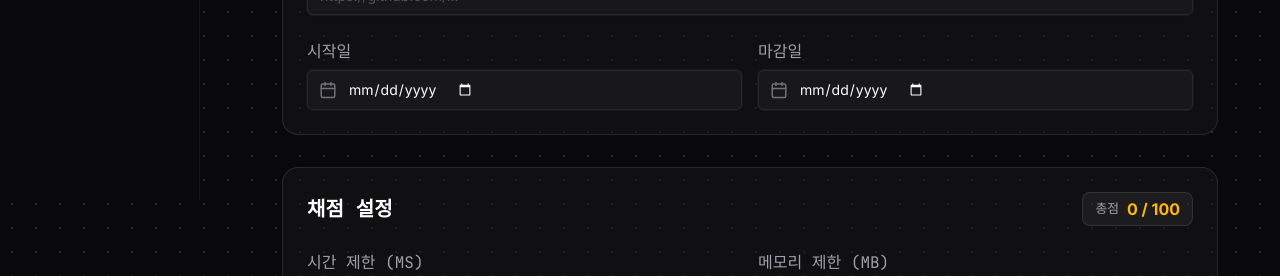
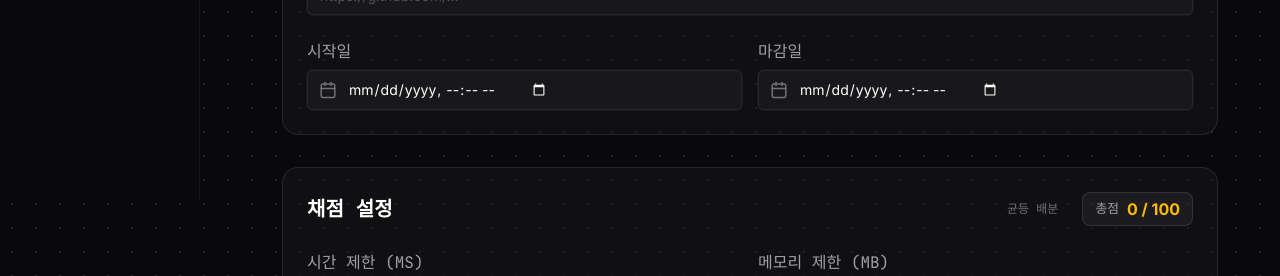
Before and after one commit to EnBuGi/Enbugi-client, a Next.js app: page /mentor/projects/new in a window 1280 px wide. Shown: the part 600-876 px from the top of the page. Built offline with nearby package versions, Linux system fonts and the light colour scheme; no server answers; a web font is replaced by a local one.

Commit message:
client현재 구현 내용 Commit
[Feat] 멘토 프로젝트 관리 및 채점 설정 기능 구현

```diff
--- a/src/app/mentor/projects/[id]/edit/page.tsx
+++ b/src/app/mentor/projects/[id]/edit/page.tsx
@@ -29,13 +29,13 @@ export default async function EditMentorProjectPage({
     title: project.title,
     description: project.description || '',
     skeletonUrl: project.skeletonUrl || '',
-    startDate: project.startDate.split('T')[0],
-    endDate: project.dueDate.split('T')[0],
+    startDate: project.startDate, // Keep full ISO format for datetime-local
+    endDate: project.dueDate,     // Keep full ISO format for datetime-local
 
-    // Add grading policy data
-    timeLimit: project.timeLimit,
-    memoryLimit: project.memoryLimit,
-    testCases: project.testCases || [],
+    // Add grading policy data from scorePolicy object
+    timeLimit: project.scorePolicy?.timeLimit,
+    memoryLimit: project.scorePolicy?.memoryLimit,
+    testCases: project.scorePolicy?.cases || [],
     testCodeKey: project.testCodeKey || ''
   };
 
--- a/src/app/mentor/projects/[id]/submissions/page.tsx
+++ b/src/app/mentor/projects/[id]/submissions/page.tsx
@@ -1,6 +1,6 @@
 import React from 'react';
 import { SubmissionList } from '@/features/mentor-projects/ui/SubmissionList';
-import { fetchAdminProjectDetail } from '@/features/mentor-projects/api/projects';
+import { mentorProjectApi } from '@/features/mentor-projects/api/projects';
 
 export default async function MentorProjectSubmissionsPage({
   params,
@@ -8,7 +8,7 @@ export default async function MentorProjectSubmissionsPage({
   params: Promise<{ id: string }>;
 }) {
   const resolvedParams = await params;
-  const project = await fetchAdminProjectDetail(resolvedParams.id);
+  const project = await mentorProjectApi.getAdminProjectDetail(resolvedParams.id);
   const projectTitle = project ? project.title : '알 수 없는 프로젝트';
 
   return (
--- a/src/features/mentor-projects/ui/ProjectForm.tsx
+++ b/src/features/mentor-projects/ui/ProjectForm.tsx
@@ -59,7 +59,7 @@ function ConfirmDialog({
             variant="destructive"
             className="border-none bg-red-900 font-bold text-white hover:bg-red-800"
             onClick={onConfirm}
-            loading={isSubmitting}
+            isLoading={isSubmitting}
           >
             {isEdit ? '수정 완료' : '등록하기'}
           </Button>
--- a/src/features/mentor-projects/ui/components/BasicSettings.tsx
+++ b/src/features/mentor-projects/ui/components/BasicSettings.tsx
@@ -91,7 +91,7 @@ export function BasicSettings({
       <div className="grid grid-cols-1 gap-4 md:grid-cols-2">
         <InputBox
           label="시작일"
-          type="date"
+          type="datetime-local"
           icon={<Calendar size={18} />}
           value={formData.startDate}
           onChange={(e: React.ChangeEvent<HTMLInputElement>) =>
@@ -102,7 +102,7 @@ export function BasicSettings({
 
         <InputBox
           label="마감일"
-          type="date"
+          type="datetime-local"
           icon={<Calendar size={18} />}
           value={formData.endDate}
           onChange={(e: React.ChangeEvent<HTMLInputElement>) =>
--- a/src/features/mentor-projects/ui/components/GradingSettings.tsx
+++ b/src/features/mentor-projects/ui/components/GradingSettings.tsx
@@ -60,6 +60,18 @@ export function GradingSettings({
     onCasesChange(testCases.filter((_, i) => i !== index));
   };
 
+  const distributeScores = () => {
+    if (testCases.length === 0) return;
+    const baseScore = Math.floor(100 / testCases.length);
+    const remainder = 100 % testCases.length;
+
+    const newCases = testCases.map((tc, idx) => ({
+      ...tc,
+      score: idx < remainder ? baseScore + 1 : baseScore
+    }));
+    onCasesChange(newCases);
+  };
+
   const totalScore = testCases.reduce((sum, c) => sum + (Number(c.score) || 0), 0);
 
   return (
@@ -68,11 +80,21 @@ export function GradingSettings({
         <Text variant="label" className="text-xl font-bold text-white">
           채점 설정
         </Text>
-        <div className="flex items-center gap-2 rounded-lg bg-white/5 px-3 py-1 border border-white/10">
-          <Text variant="small" className="text-zinc-400">총점</Text>
-          <Text variant="large" className={`font-bold ${totalScore === 100 ? 'text-green-400' : 'text-amber-400'}`}>
-            {totalScore} / 100
-          </Text>
+        <div className="flex items-center gap-3">
+          <Button
+            variant="ghost"
+            size="sm"
+            className="text-xs text-zinc-500 hover:text-white"
+            onClick={distributeScores}
+          >
+            균등 배분
+          </Button>
+          <div className="flex items-center gap-2 rounded-lg bg-white/5 px-3 py-1 border border-white/10">
+            <Text variant="small" className="text-zinc-400">총점</Text>
+            <Text variant="large" className={`font-bold ${totalScore === 100 ? 'text-green-400' : 'text-amber-400'}`}>
+              {totalScore} / 100
+            </Text>
+          </div>
         </div>
       </div>
 
@@ -160,11 +182,16 @@ export function GradingSettings({
                   <div className="flex items-center gap-3">
                     <div className="w-24">
                       <InputBox
-                        type="number"
-                        placeholder="점수"
-                        value={tc.score}
-                        onChange={(e) => updateTestCase(idx, 'score', Number(e.target.value))}
-                        className="text-right h-10"
+                        type="text"
+                        inputMode="numeric"
+                        pattern="[0-9]*"
+                        placeholder="0"
+                        value={tc.score === 0 ? '' : tc.score}
+                        onChange={(e) => {
+                          const val = e.target.value.replace(/[^0-9]/g, '');
+                          updateTestCase(idx, 'score', val === '' ? 0 : parseInt(val, 10));
+                        }}
+                        className="text-right h-10 w-24"
                       />
                     </div>
                     <button
--- a/src/shared/api/client.ts
+++ b/src/shared/api/client.ts
@@ -157,12 +157,9 @@ export async function fetchWithAuth(endpoint: string, options: RequestInit = {})
         };
 
         response = await fetch(url, retryConfig);
-
-        if (!response.ok) {
-           throw new ApiError(response.status, "토큰 재발급 후에도 요청이 실패했습니다.");
-        }
+        // Let the retry response fall through to the general error handling below.
       } catch (reissueErr) {
-        // Reissue failed, redirect to login
+        // Reissue itself failed
         console.error("Token reissue failed:", reissueErr);
         handleLogout();
         throw reissueErr;
@@ -171,7 +168,7 @@ export async function fetchWithAuth(endpoint: string, options: RequestInit = {})
 
     if (!response.ok) {
         // If still not ok or other error
-        if (response.status === 401 || response.status === 403) {
+        if (response.status === 401) {
             handleLogout();
         }
         const errorText = await response.text().catch(() => "{}");
```
